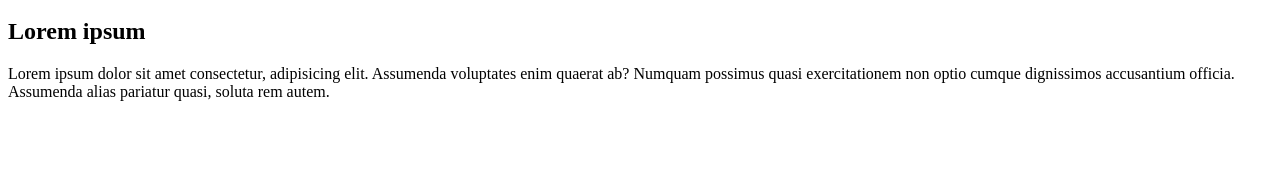
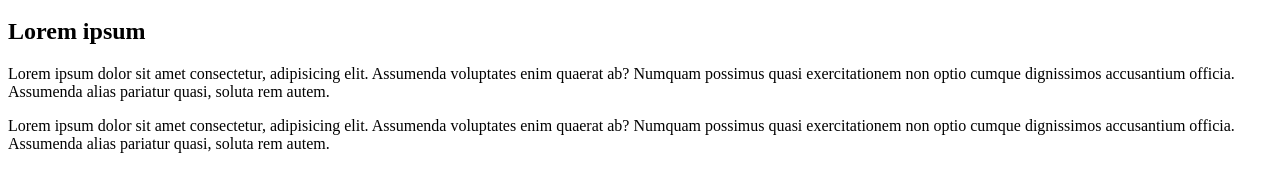
Before and after one commit to Vatsal-Bharkhada-Simform/Git-assignment, a plain HTML site: page index.html in a window 1280 px wide. Shown: the part 136-328 px from the top of the page. Drawn offline with Linux system fonts and the light colour scheme.

Commit message:
Feat: Add second section in index.html

```diff
--- a/index.html
+++ b/index.html
@@ -20,6 +20,9 @@
         <section>
             <p>Lorem ipsum dolor sit amet consectetur, adipisicing elit. Assumenda voluptates enim quaerat ab? Numquam possimus quasi exercitationem non optio cumque dignissimos accusantium officia. Assumenda alias pariatur quasi, soluta rem autem.</p>
         </section>
+        <section>
+            <p>Lorem ipsum dolor sit amet consectetur, adipisicing elit. Assumenda voluptates enim quaerat ab? Numquam possimus quasi exercitationem non optio cumque dignissimos accusantium officia. Assumenda alias pariatur quasi, soluta rem autem.</p>
+        </section>
     </main>
 </body>
 </html>
```
